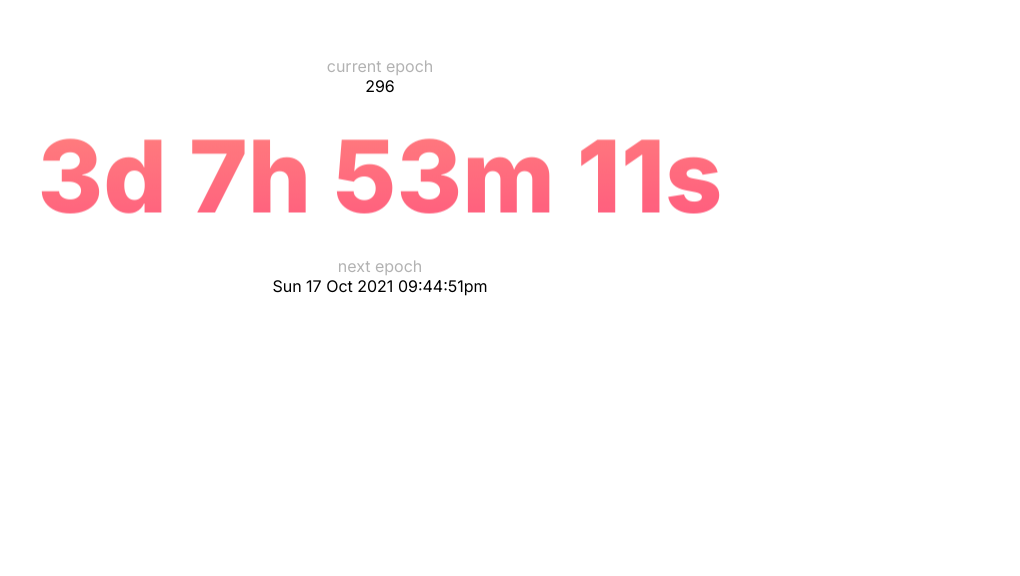
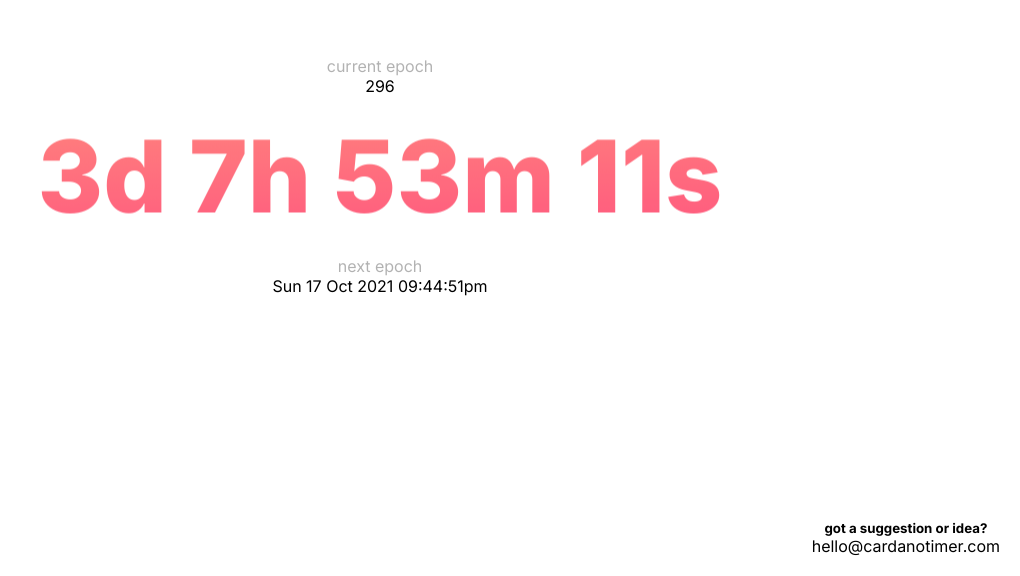
Before and after one commit to SeanWhelan/cardano-timer, a plain HTML site: page index.html in a window 1280 px wide. Shown: the part 224-800 px from the top of the page, without its empty margins (260-1280 px from the left). Drawn offline with nearby package versions, Linux system fonts and the light colour scheme.

Commit message:
Added suggestion text

```diff
--- a/index.html
+++ b/index.html
@@ -23,7 +23,7 @@
 		/>
 		<meta
 			name="keywords"
-			content="cardano, cardano price, cardano price prediction, cardano news, ada cardano, cardano ada, cardano crypto, cardano reddit, cardano coin, where to buy cardano, cardano coinbase, buy cardano, cardano epoch, cardano staking, cardano staking rewards, cardano epoch staking, cardano epoch rewards, cardano yield, ada, cardano wallet, cardano chart, cardano forecast, cardano market cap, cardano coinmarketcap, cardano coingecko, cardano countdown, cardano epoch countdown, ada epoch countdown, ada countdown, epoch countdown"
+			content="cardano timer, cardano, cardano price, cardano price prediction, cardano news, ada cardano, cardano ada, cardano crypto, cardano reddit, cardano coin, where to buy cardano, cardano coinbase, buy cardano, cardano epoch, cardano staking, cardano staking rewards, cardano epoch staking, cardano epoch rewards, cardano yield, ada, cardano wallet, cardano chart, cardano forecast, cardano market cap, cardano coinmarketcap, cardano coingecko, cardano countdown, cardano epoch countdown, ada epoch countdown, ada countdown, epoch countdown, cardano countdown timer, ada countdown timer"
 		/>
 		<meta name="robots" content="index, follow" />
 		<meta http-equiv="Content-Type" content="text/html; charset=utf-8" />
@@ -42,6 +42,10 @@
 			<span>next epoch</span>
 			<p id="date"></p>
 		</div>
+		<div class="suggestion">
+			<h5>got a suggestion or idea?</h5>
+			<p>hello@cardanotimer.com</p>
+		</div>
 		<script src="https://cdnjs.cloudflare.com/ajax/libs/moment.js/2.27.0/moment.min.js"></script>
 		<script src="script.js"></script>
 	</body>
--- a/style.css
+++ b/style.css
@@ -29,6 +29,17 @@ body {
 }
 
 #date {
+	margin: 0;
+}
+
+.suggestion {
+	position: absolute;
+	bottom: 20px;
+	right: 20px;
+}
+
+.suggestion p,
+.suggestion h5 {
 	margin: 0;
 }
 
```
